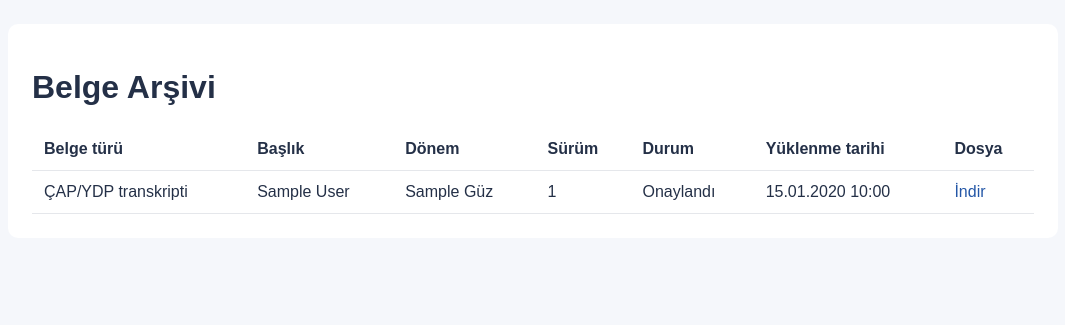
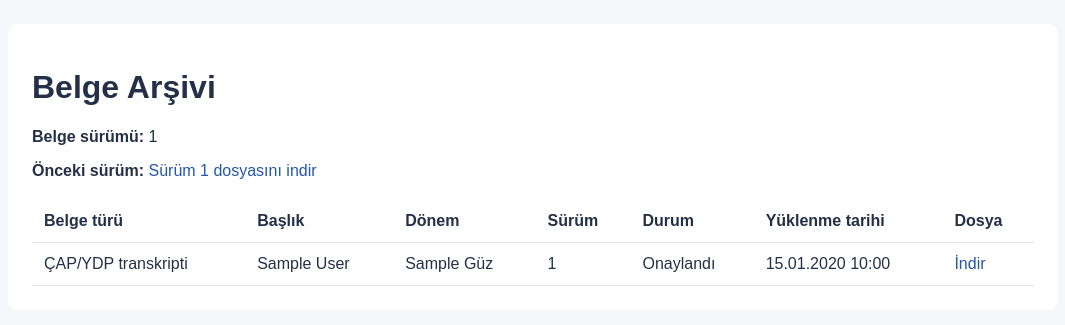
Before and after one commit to ayseceydall/cap-ydp_otomasyon, a Django app: page /belgeler/ in a window 1280 px wide. Shown: the part 102-427 px from the top of the page, without its empty margins (107-1172 px from the left). Run offline with Django 5.2, Linux system fonts and the light colour scheme; a user stored in the database is signed in; tables that the repository leaves empty hold one stand-in row (values such as "Sample post").

Commit message:
Add document version history

```diff
--- a/documents/templates/documents/document_list.html
+++ b/documents/templates/documents/document_list.html
@@ -37,6 +37,27 @@
                     <td>{{ document.version }}</td>
                     <td>{{ document.get_status_display }}</td>
                     <td>{{ document.created_at|date:"d.m.Y H:i" }}</td>
+
+
+<p>
+    <strong>Belge sürümü:</strong>
+    {{ document.version }}
+</p>
+
+{% if document.previous_version %}
+    <p>
+        <strong>Önceki sürüm:</strong>
+        <a href="{% url 'document_download' document.previous_version.pk %}">
+            Sürüm {{ document.previous_version.version }} dosyasını indir
+        </a>
+    </p>
+{% else %}
+    <p>Bu belgenin önceki sürümü yok.</p>
+{% endif %}
+
+
+
+
                     <td>
                         <a href="{% url 'document_download' document.pk %}">
                             İndir
--- a/documents/views.py
+++ b/documents/views.py
@@ -49,9 +49,9 @@ def document_list(request):
 
 
 
+
 @login_required(login_url="/giris/")
 def document_upload(request):
-
     if request.user.role != "student":
         raise PermissionDenied
 
@@ -72,7 +72,23 @@ def document_upload(request):
             document.student = student
             document.uploaded_by = request.user
             document.status = StudentDocument.Status.PENDING
-            document.version = 1
+
+            previous_document = (
+                StudentDocument.objects.filter(
+                    student=student,
+                    document_type=document.document_type,
+                    academic_term=document.academic_term,
+                )
+                .order_by("-version", "-created_at")
+                .first()
+            )
+
+            if previous_document:
+                document.previous_version = previous_document
+                document.version = previous_document.version + 1
+            else:
+                document.previous_version = None
+                document.version = 1
 
             document.save()
 
@@ -89,6 +105,11 @@ def document_upload(request):
                         else ""
                     ),
                     "version": document.version,
+                    "previous_version_id": (
+                        previous_document.pk
+                        if previous_document
+                        else None
+                    ),
                     "status": document.status,
                 },
                 request=request,
@@ -96,7 +117,11 @@ def document_upload(request):
 
             messages.success(
                 request,
-                "Belgen yüklendi ve koordinatörün incelemesine gönderildi.",
+                (
+                    f"Belgen yüklendi. "
+                    f"Belge sürümü: {document.version}. "
+                    "Koordinatörün incelemesine gönderildi."
+                ),
             )
 
             return redirect("document_list")
```
